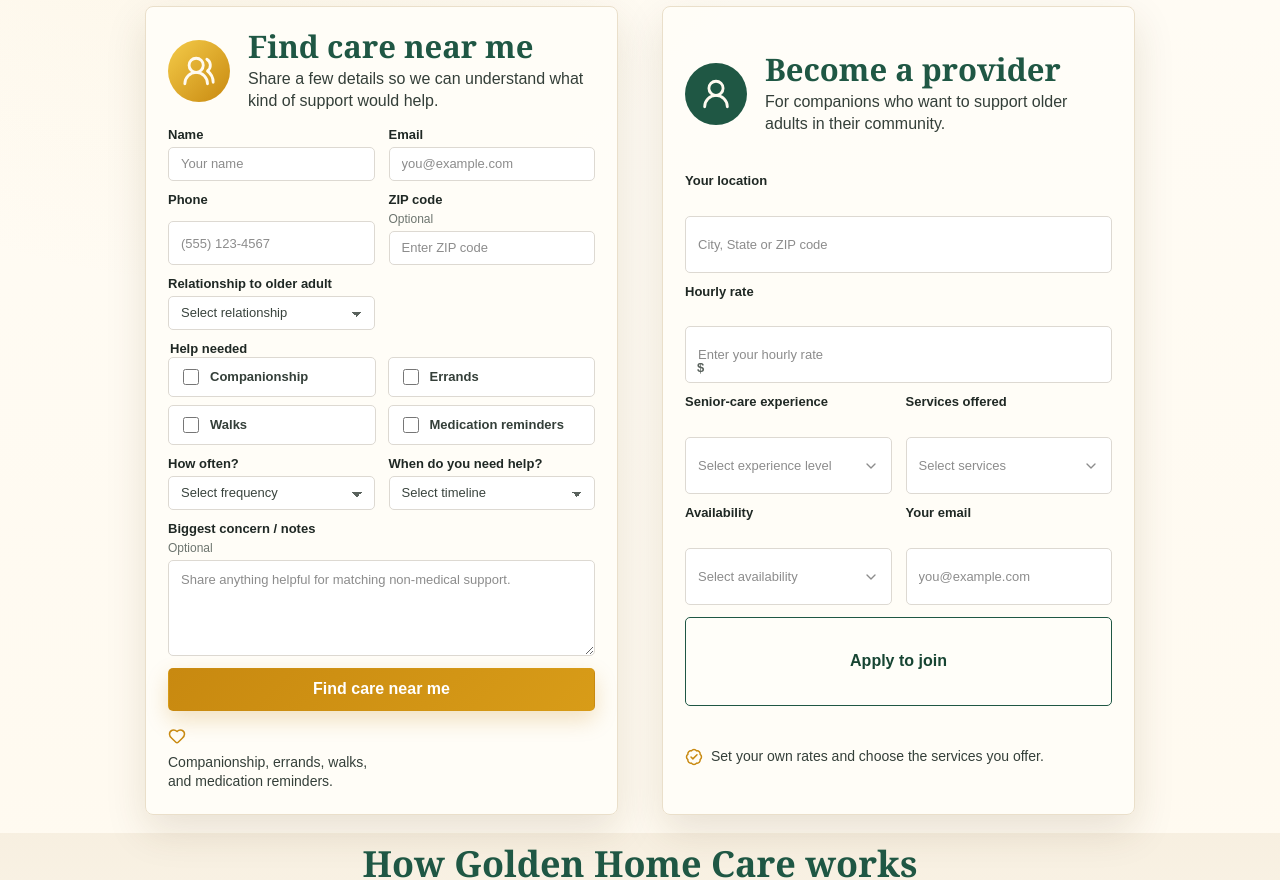
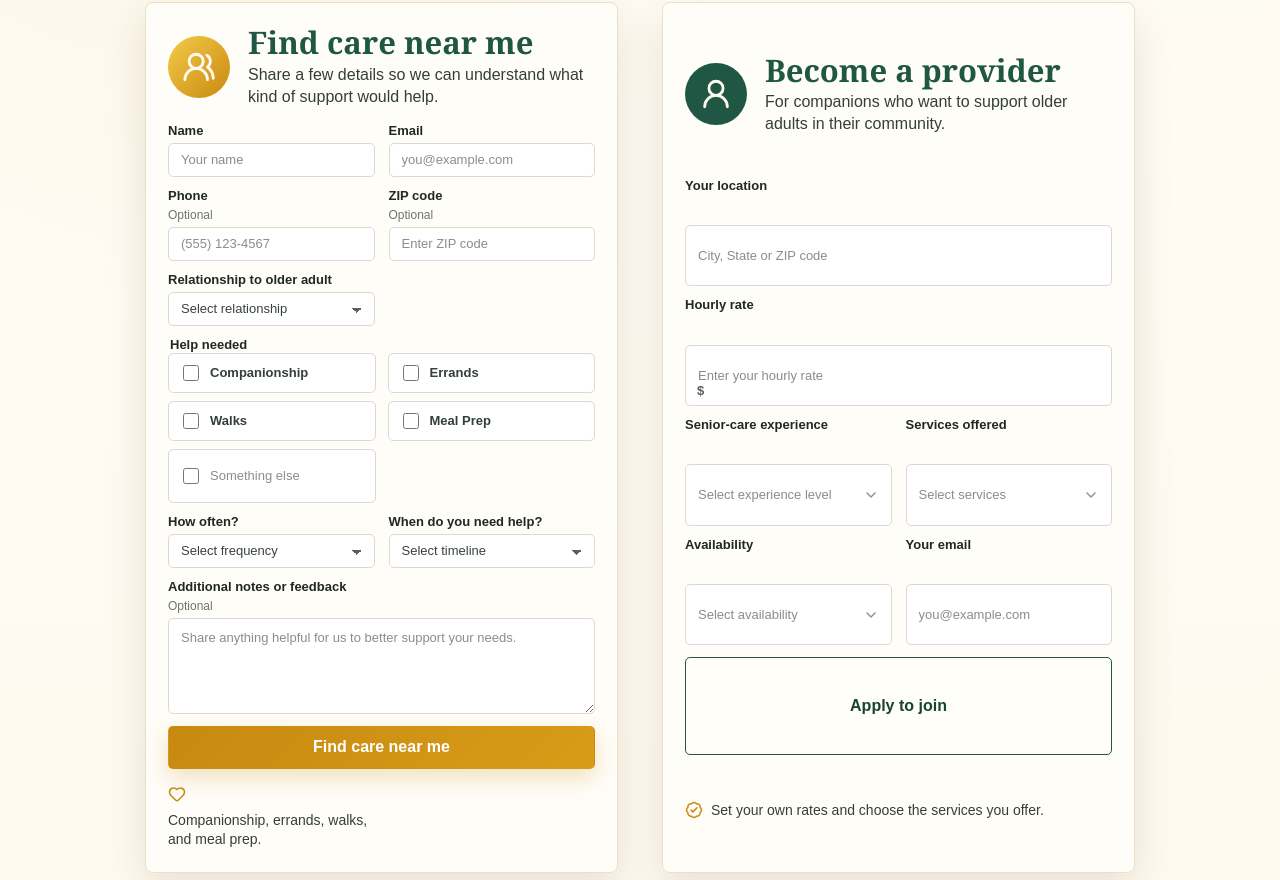
Before and after one commit to amitkalay/Golden-Home-Care, a Next.js app in the folder apps/web/: page / in a window 1280 px wide. Shown: the part 751-1631 px from the top of the page. Built offline with nearby package versions, Linux system fonts and the light colour scheme.

Commit message:
Landing Page Polish (#11)
refined messages in the UI to be a bit better. I added better phrasing,
multiple-help support in the checkboxes, etc.

```diff
--- a/apps/web/src/app/family-leads/db.ts
+++ b/apps/web/src/app/family-leads/db.ts
@@ -7,6 +7,7 @@
   zipCode: string;
   relationship: string;
   helpNeeded: string[];
+  helpNeededOther: string;
   frequency: string;
   neededTimeline: string;
   notes: string;
@@ -39,10 +40,11 @@
       created_at timestamptz not null default now(),
       name text not null,
       email text not null,
-      phone text not null,
+      phone text,
       zip_code varchar(10),
       relationship text not null,
       help_needed jsonb not null,
+      help_needed_other text,
       frequency text not null,
       needed_timeline text not null,
       notes text,
@@ -50,6 +52,9 @@
       status text not null default 'new'
     )
   `;
+
+  await sql`ALTER TABLE family_leads ALTER COLUMN phone DROP NOT NULL`;
+  await sql`ALTER TABLE family_leads ADD COLUMN IF NOT EXISTS help_needed_other text`;
 }
 
 export async function insertFamilyLead(lead: FamilyLead) {
@@ -64,6 +69,7 @@
       zip_code,
       relationship,
       help_needed,
+      help_needed_other,
       frequency,
       needed_timeline,
       notes
@@ -71,10 +77,11 @@
     VALUES (
       ${lead.name},
       ${lead.email},
-      ${lead.phone},
+      ${lead.phone || null},
       ${lead.zipCode || null},
       ${lead.relationship},
       ${JSON.stringify(lead.helpNeeded)}::jsonb,
+      ${lead.helpNeededOther || null},
       ${lead.frequency},
       ${lead.neededTimeline},
       ${lead.notes || null}
--- a/apps/web/src/app/family-leads/validation.js
+++ b/apps/web/src/app/family-leads/validation.js
@@ -2,7 +2,7 @@
   { value: "companionship", label: "Companionship" },
   { value: "errands", label: "Errands" },
   { value: "walks", label: "Walks" },
-  { value: "medication-reminders", label: "Medication reminders" },
+  { value: "meal-prep", label: "Meal Prep" },
 ];
 
 export const relationshipOptions = [
@@ -13,7 +13,7 @@
   "Other",
 ];
 
-export const frequencyOptions = ["One-time", "Weekly", "2x/week", "Unsure"];
+export const frequencyOptions = ["On Demand", "Weekly", "Monthly", "Unsure"];
 
 export const neededTimelineOptions = [
   "As soon as possible",
@@ -31,6 +31,7 @@
   relationship: 80,
   frequency: 40,
   neededTimeline: 80,
+  helpNeededOther: 160,
   notes: 1000,
 };
 
@@ -62,20 +63,27 @@
     return { ok: true, spam: true, data: null, errors: {} };
   }
 
+  const presetHelpNeeded = getValues(input, "helpNeeded");
+  const helpNeededOther = getValue(input, "helpNeededOther");
+  const helpNeeded = Array.from(
+    new Set(helpNeededOther ? [...presetHelpNeeded, helpNeededOther] : presetHelpNeeded),
+  );
+
   const data = {
     name: getValue(input, "name"),
     email: getValue(input, "email").toLowerCase(),
     phone: getValue(input, "phone"),
     zipCode: getValue(input, "zipCode"),
     relationship: getValue(input, "relationship"),
-    helpNeeded: Array.from(new Set(getValues(input, "helpNeeded"))),
+    helpNeeded,
+    helpNeededOther,
     frequency: getValue(input, "frequency"),
     neededTimeline: getValue(input, "neededTimeline"),
     notes: getValue(input, "notes"),
   };
   const errors = {};
 
-  for (const key of ["name", "email", "phone", "relationship", "frequency", "neededTimeline"]) {
+  for (const key of ["name", "email", "relationship", "frequency", "neededTimeline"]) {
     if (!data[key]) {
       errors[key] = "Required";
     }
@@ -94,7 +102,7 @@
     errors.zipCode = "Enter a valid ZIP code";
   }
 
-  const invalidHelpNeeded = data.helpNeeded.some((value) => !HELP_VALUES.has(value));
+  const invalidHelpNeeded = presetHelpNeeded.some((value) => !HELP_VALUES.has(value));
   if (!data.helpNeeded.length || invalidHelpNeeded) {
     errors.helpNeeded = "Select at least one option";
   }
--- a/apps/web/src/app/globals.css
+++ b/apps/web/src/app/globals.css
@@ -471,6 +471,18 @@
   font-weight: 500;
 }
 
+.sr-only {
+  position: absolute;
+  width: 1px;
+  height: 1px;
+  padding: 0;
+  margin: -1px;
+  overflow: hidden;
+  clip: rect(0, 0, 0, 0);
+  white-space: nowrap;
+  border: 0;
+}
+
 .checkbox-group {
   display: grid;
   grid-template-columns: repeat(2, minmax(0, 1fr));
@@ -506,6 +518,19 @@
   width: 16px;
   height: 16px;
   accent-color: var(--deep);
+}
+
+.checkbox-group .help-freeform {
+  gap: 8px;
+}
+
+.checkbox-group .help-freeform input[type="text"] {
+  flex: 1;
+  height: 100%;
+  min-height: 36px;
+  border: 0;
+  padding: 0;
+  min-width: 0;
 }
 
 .honeypot {
--- a/apps/web/src/app/page.tsx
+++ b/apps/web/src/app/page.tsx
@@ -2,7 +2,6 @@
 import {
   BadgeCheck,
   Bell,
-  BriefcaseMedical,
   CalendarCheck2,
   CalendarDays,
   CheckCircle2,
@@ -18,6 +17,7 @@
   Search,
   ShieldCheck,
   ShoppingBag,
+  Utensils,
   UserRound,
   UsersRound,
   type LucideIcon,
@@ -50,9 +50,9 @@
     tone: "gold",
   },
   {
-    title: "Medication reminders",
-    copy: "Reminders to help keep routines on track.",
-    icon: BriefcaseMedical,
+    title: "Meal Prep",
+    copy: "Simple meal prep support to keep daily routines easier.",
+    icon: Utensils,
     tone: "sage",
   },
 ];
@@ -106,9 +106,6 @@
           <a href="#faq">FAQ</a>
           <a href="#signin">Sign In</a>
         </nav>
-        <a className="nav-cta" href="#start">
-          Find care near me
-        </a>
       </header>
 
       <section className="hero">
@@ -304,8 +301,8 @@
         <input name="email" type="email" placeholder="you@example.com" autoComplete="email" required />
       </label>
       <label>
-        Phone
-        <input name="phone" type="tel" placeholder="(555) 123-4567" autoComplete="tel" required />
+        Phone <span className="optional-text">Optional</span>
+        <input name="phone" type="tel" placeholder="(555) 123-4567" autoComplete="tel" />
       </label>
       <label>
         ZIP code <span className="optional-text">Optional</span>
@@ -332,6 +329,17 @@
             <span>{option.label}</span>
           </label>
         ))}
+        <label className="help-freeform">
+          <span className="sr-only">Other help needed</span>
+          <input name="helpNeededOtherSelected" type="checkbox" value="true" aria-label="Other help needed" />
+          <input
+            name="helpNeededOther"
+            type="text"
+            aria-label="Other help needed"
+            placeholder="Something else"
+            maxLength={160}
+          />
+        </label>
       </fieldset>
       <label>
         How often?
@@ -360,16 +368,15 @@
         </select>
       </label>
       <label className="full">
-        Biggest concern / notes <span className="optional-text">Optional</span>
-        <textarea name="notes" placeholder="Share anything helpful for matching non-medical support." rows={4} />
+        Additional notes or feedback <span className="optional-text">Optional</span>
+        <textarea name="notes" placeholder="Share anything helpful for us to better support your needs." rows={4} />
       </label>
       <button className="button button-primary form-button full" type="submit">
         Find care near me
       </button>
       <LeadStatusMessage status={status} />
       <p className="form-note">
-        <Heart size={18} /> Companionship, errands, walks, and medication
-        reminders.
+        <Heart size={18} /> Companionship, errands, walks, and meal prep.
       </p>
     </form>
   );
```
Also changed, not shown: 2 other files (tests, documents, lock files or other folders).
